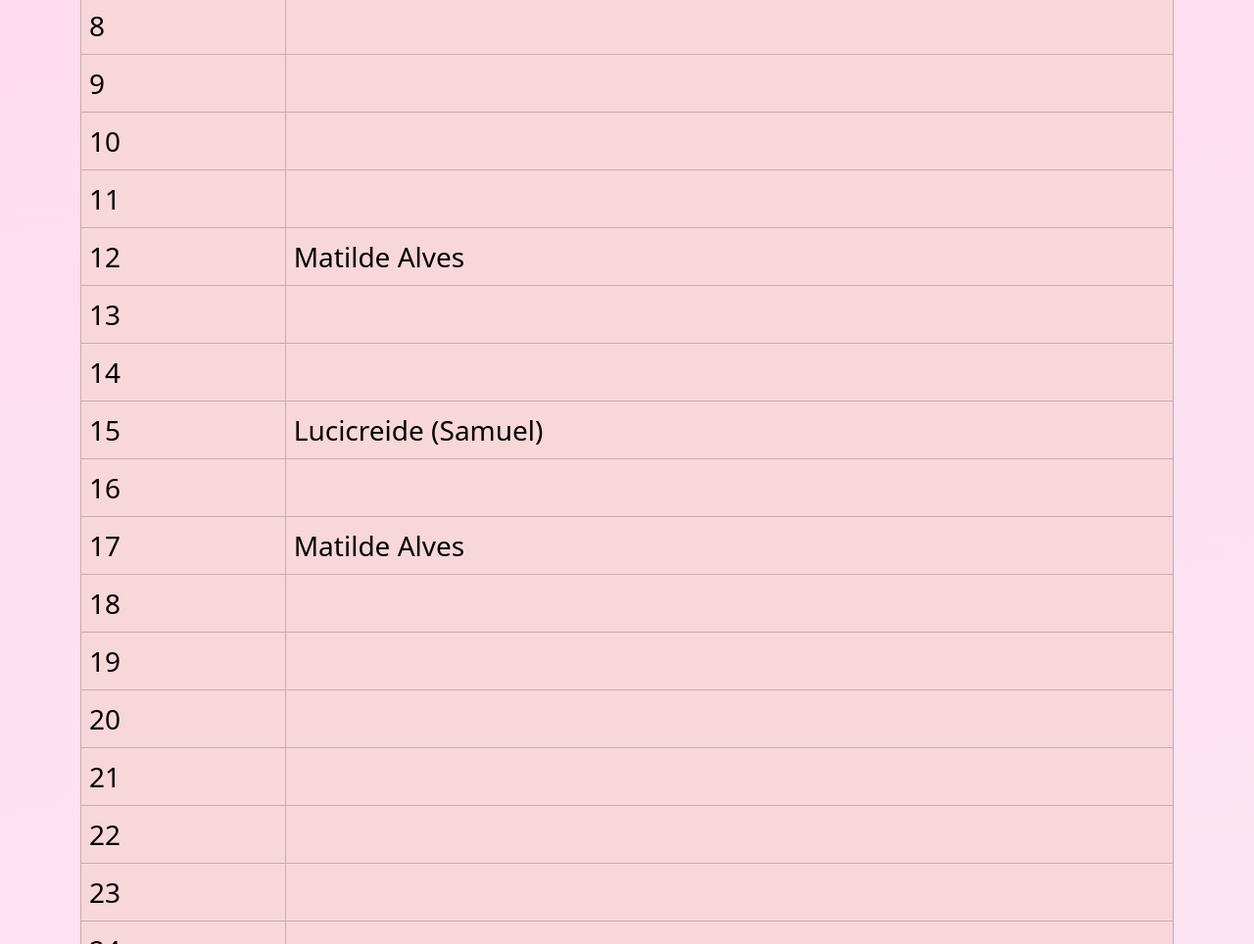
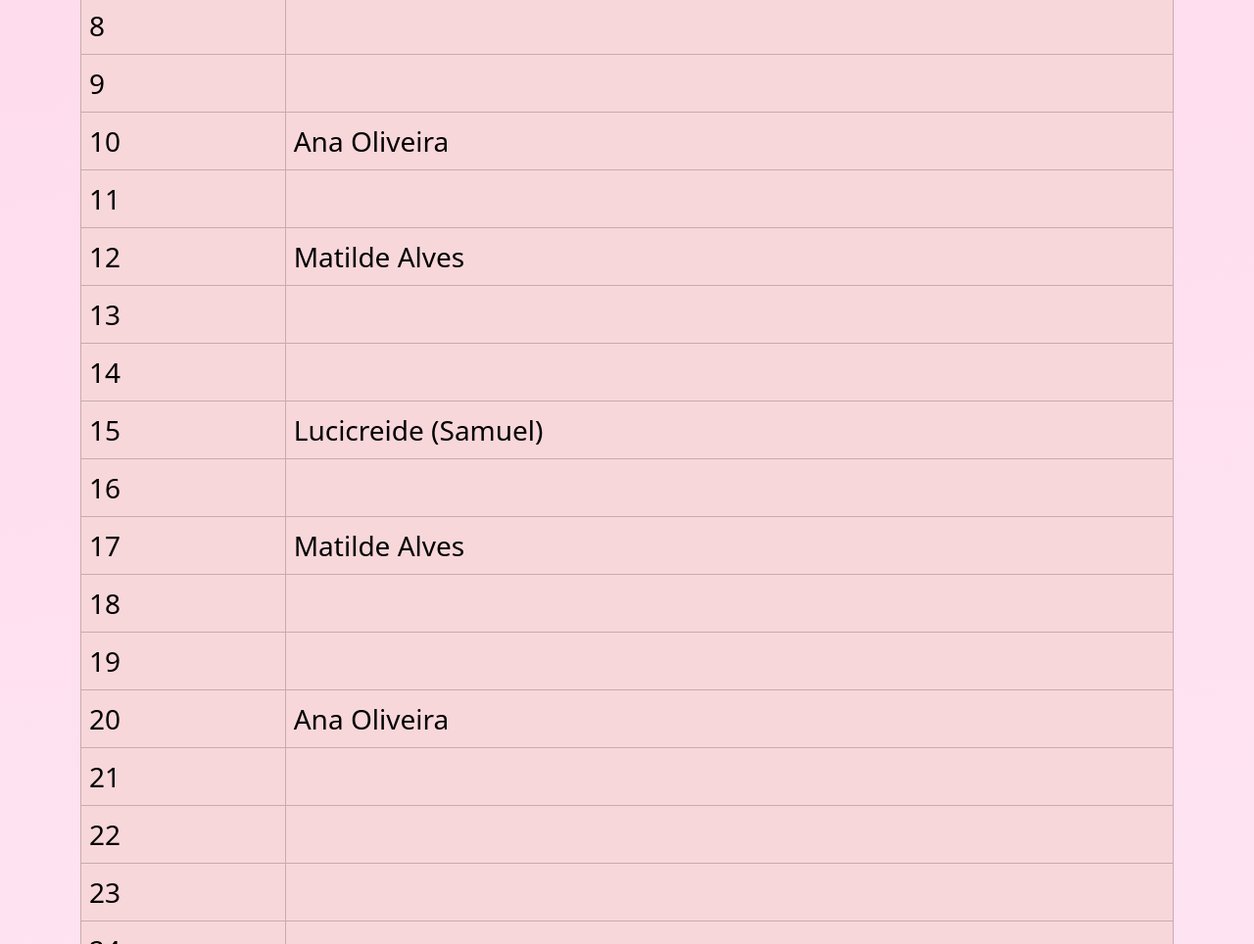
Before and after one commit to rafaelmorim/rifa-dia-dos-pais, a plain HTML site: page index.html in a window 1280 px wide. Shown: the part 723-1687 px from the top of the page at 98% size. Drawn offline with nearby package versions, Linux system fonts and the light colour scheme.

Commit message:
Ana Oliveira

```diff
--- a/index.html
+++ b/index.html
@@ -98,7 +98,7 @@
                 <tr><td>7</td><td>Matilde Alves</td></tr>
                 <tr><td>8</td><td></td></tr>
                 <tr><td>9</td><td></td></tr>
-                <tr><td>10</td><td></td></tr>
+                <tr><td>10</td><td>Ana Oliveira</td></tr>
                 <tr><td>11</td><td></td></tr>
                 <tr><td>12</td><td>Matilde Alves</td></tr>
                 <tr><td>13</td><td></td></tr>
@@ -108,7 +108,7 @@
                 <tr><td>17</td><td>Matilde Alves</td></tr>
                 <tr><td>18</td><td></td></tr>
                 <tr><td>19</td><td></td></tr>
-                <tr><td>20</td><td></td></tr>
+                <tr><td>20</td><td>Ana Oliveira</td></tr>
                 <tr><td>21</td><td></td></tr>
                 <tr><td>22</td><td></td></tr>
                 <tr><td>23</td><td></td></tr>
```
